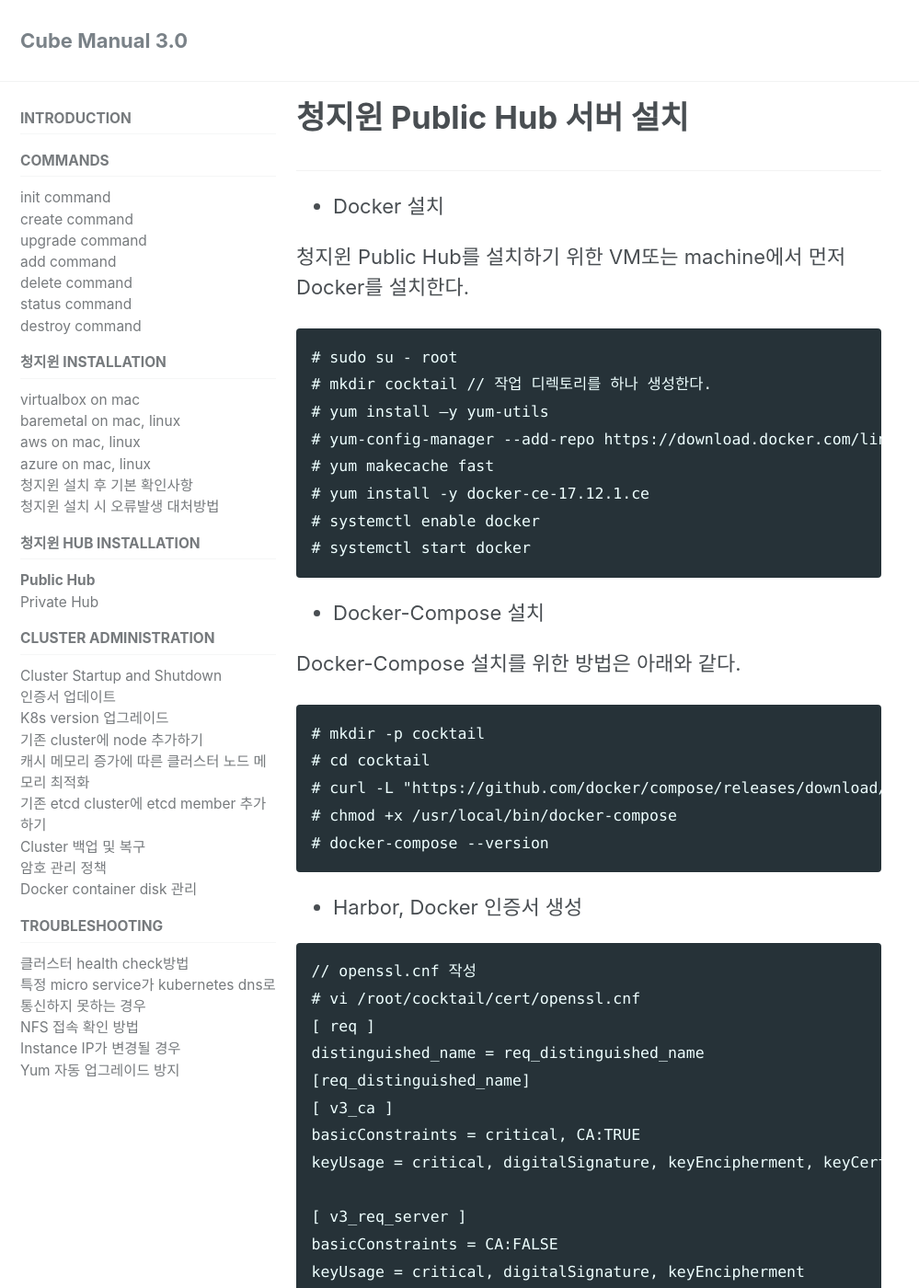
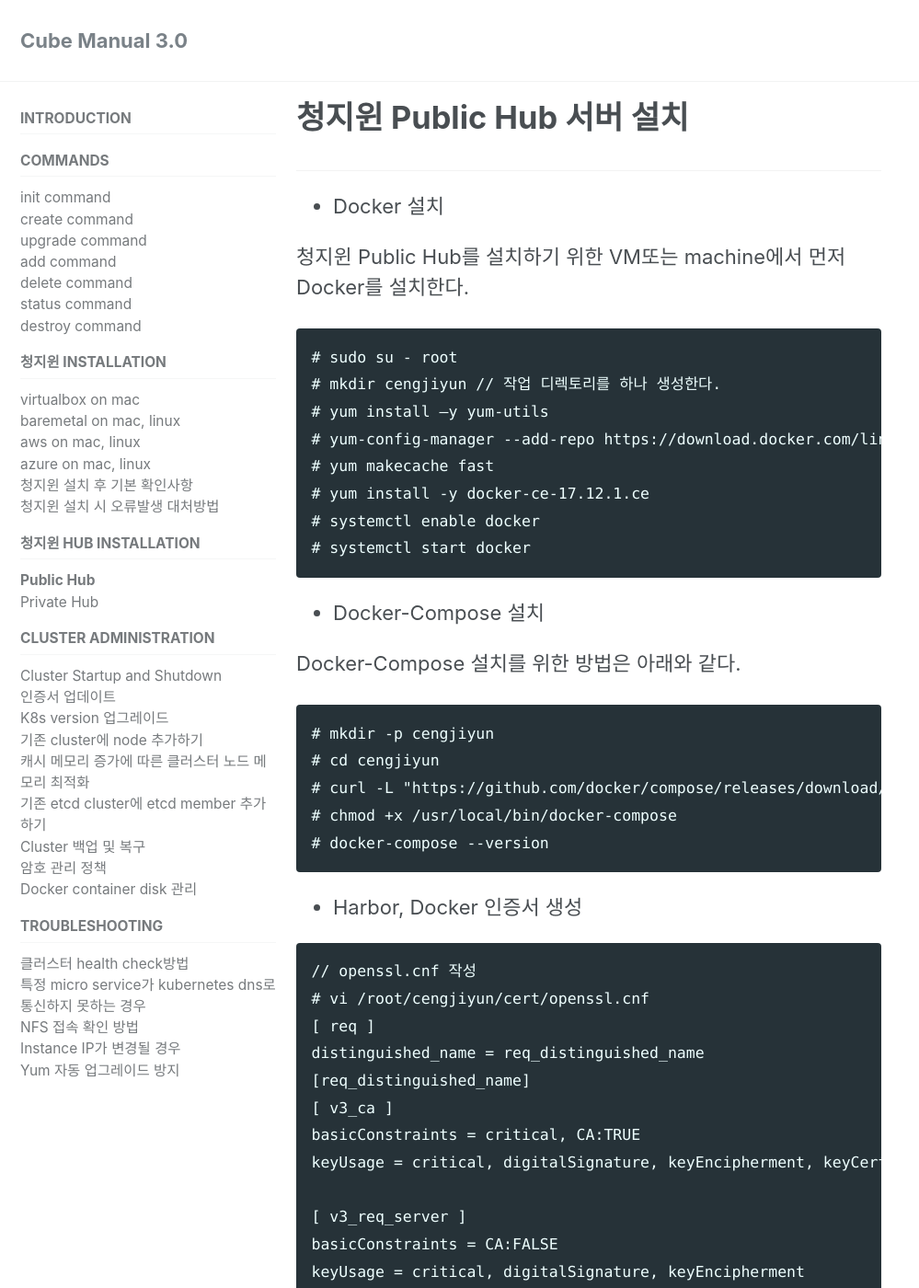
Before and after one commit to acornapps/cube-3-0-manual, a Jekyll site: the page built from _docs/3.1-hub-public.md, in a window 1280 px wide and 1400 px high. Shown: the whole window at 92% size, without its empty margins (0-999 px from the left). Built offline with Jekyll 4.4.1, drawn with Linux system fonts in a browser that asks for light colours; cached includes are drawn as plain includes; nearby versions of some CDN libraries; some of the changed text lies outside the part shown.

Commit message:
harbor 문서 수정함.

````diff
--- a/_docs/3.1-hub-public.md
+++ b/_docs/3.1-hub-public.md
@@ -15,7 +15,7 @@ toc_sticky: false
 
 ```
 # sudo su - root
-# mkdir cocktail // 작업 디렉토리를 하나 생성한다.
+# mkdir cengjiyun // 작업 디렉토리를 하나 생성한다.
 # yum install –y yum-utils
 # yum-config-manager --add-repo https://download.docker.com/linux/centos/docker-ce.repo
 # yum makecache fast
@@ -29,8 +29,8 @@ toc_sticky: false
 Docker-Compose 설치를 위한 방법은 아래와 같다.
 
 ```
-# mkdir -p cocktail
-# cd cocktail
+# mkdir -p cengjiyun
+# cd cengjiyun
 # curl -L "https://github.com/docker/compose/releases/download/1.22.0/docker-compose-$(uname -s)-$(uname -m)" -o /usr/local/bin/docker-compose
 # chmod +x /usr/local/bin/docker-compose
 # docker-compose --version
@@ -40,7 +40,7 @@ Docker-Compose 설치를 위한 방법은 아래와 같다.
 
 ```
 // openssl.cnf 작성
-# vi /root/cocktail/cert/openssl.cnf
+# vi /root/cengjiyun/cert/openssl.cnf
 [ req ]
 distinguished_name = req_distinguished_name
 [req_distinguished_name]
@@ -78,7 +78,7 @@ IP.2 = 127.0.0.1
 
 ```
 // harbor 인증서 만들기
-# cd /root/cocktail/cert/harbor
+# cd /root/cengjiyun/cert/harbor
 # chmod 755 make_harbor_cert.sh
 # ./make_harbor_cert.sh
 # ls -al // 인증서가 정상적으로 생성되었는지 확인한다.
@@ -107,7 +107,7 @@ IP.2 = 127.0.0.1
 Harbor 압축파일 다운로드 및 압축 해제
 
 ```
-# cd cocktail
+# cd cengjiyun
 # wget https://github.com/goharbor/harbor/releases/download/v1.1.2/harbor-online-installer-v1.1.2.tgz
 # tar -zxvf harbor-online-installer-v1.1.2.tgz
 ```
@@ -119,8 +119,8 @@ Harbor 설정파일에서 아래 속성 확인 및 변경하기.
 hostname = 서버 ip
 ui_url_protocol = https
 db_password = root123
-ssl_cert = /root/cocktail/cert/harbor.crt (공인인증서가 있을 경우 crt 파일 경로)
-ssl_cert_key = /root/cocktail/cert/harbor.key (공인인증서가 있을 경우 key 파일 경로)
+ssl_cert = /root/cengjiyun/cert/harbor.crt (공인인증서가 있을 경우 crt 파일 경로)
+ssl_cert_key = /root/cengjiyun/cert/harbor.key (공인인증서가 있을 경우 key 파일 경로)
 harbor_admin_password = xxxxx
 ...
 ```
@@ -139,7 +139,7 @@ harbor_admin_password = xxxxx
 Harbor는 부팅시에 자동 실행되며 수동으로 기동, 종료 및 설정 변경시에 아래 명령을 실행하면 된다.
 
 ```
-# cd cocktail/harbor
+# cd cengjiyun/harbor
 # docker-compose start
 # docker-compose stop
 
````
